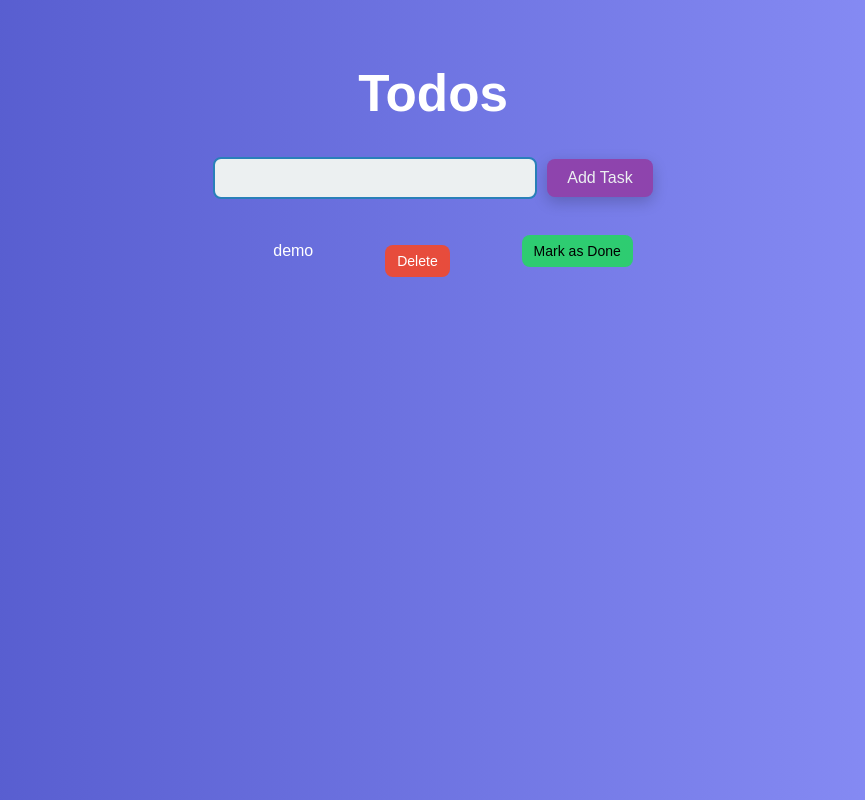
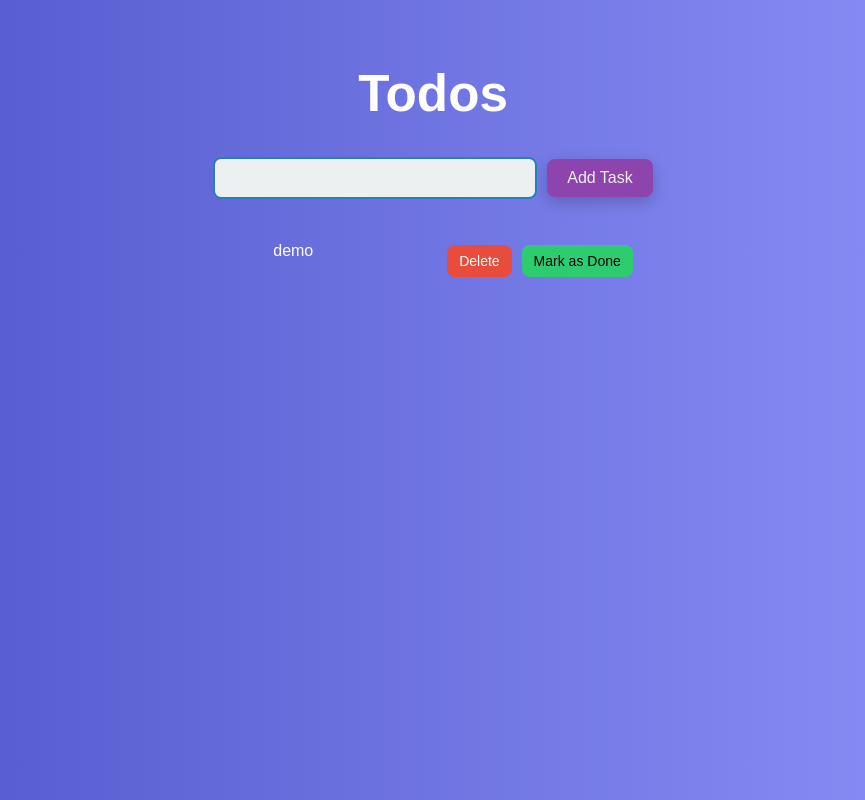
Before and after one commit to Nithin-Meesala/Todo-Using-React, a React (Vite) app: page / in a window 1280 px wide. Shown: the whole page, without its empty margins (207-1072 px from the left). Built offline with nearby package versions, Linux system fonts and the light colour scheme.

Commit message:
Update Todo.jsx

```diff
--- a/src/components/Todo.jsx
+++ b/src/components/Todo.jsx
@@ -18,22 +18,23 @@ function MarkHandler(id){
     console.log("Marked to set", id);
     dispatch(markAsDone(id));
 }
-    return(<>
+    return(
+<>
     <h1>Todos</h1>
     <AddForm></AddForm>
-
+    <div className="listcontainer">
         <ul>
             {todos.map((todo)=>(
-            <li className="list" key = {todo.id}  style={{
-                textDecoration: todo.isDone ? "line-through" : "none",
-              }} >{todo.task}
+                <li className="list" key = {todo.id}  style={{textDecoration: todo.isDone ? "line-through" : "none",}} >
+                    <span className="task">{todo.task}</span>
+                    <div className="button-container">
                         <button className="delete" onClick={()=>deleteHandler(todo.id)}>Delete</button>
                         <button className="markasdone" onClick={()=>MarkHandler(todo.id)}>Mark as Done</button>
+                    </div>
                 </li>
                ))}
         </ul>
-
-
+    </div>
 </>)
 }
 
```
Lines whose indentation alone changed are shown as unchanged.
